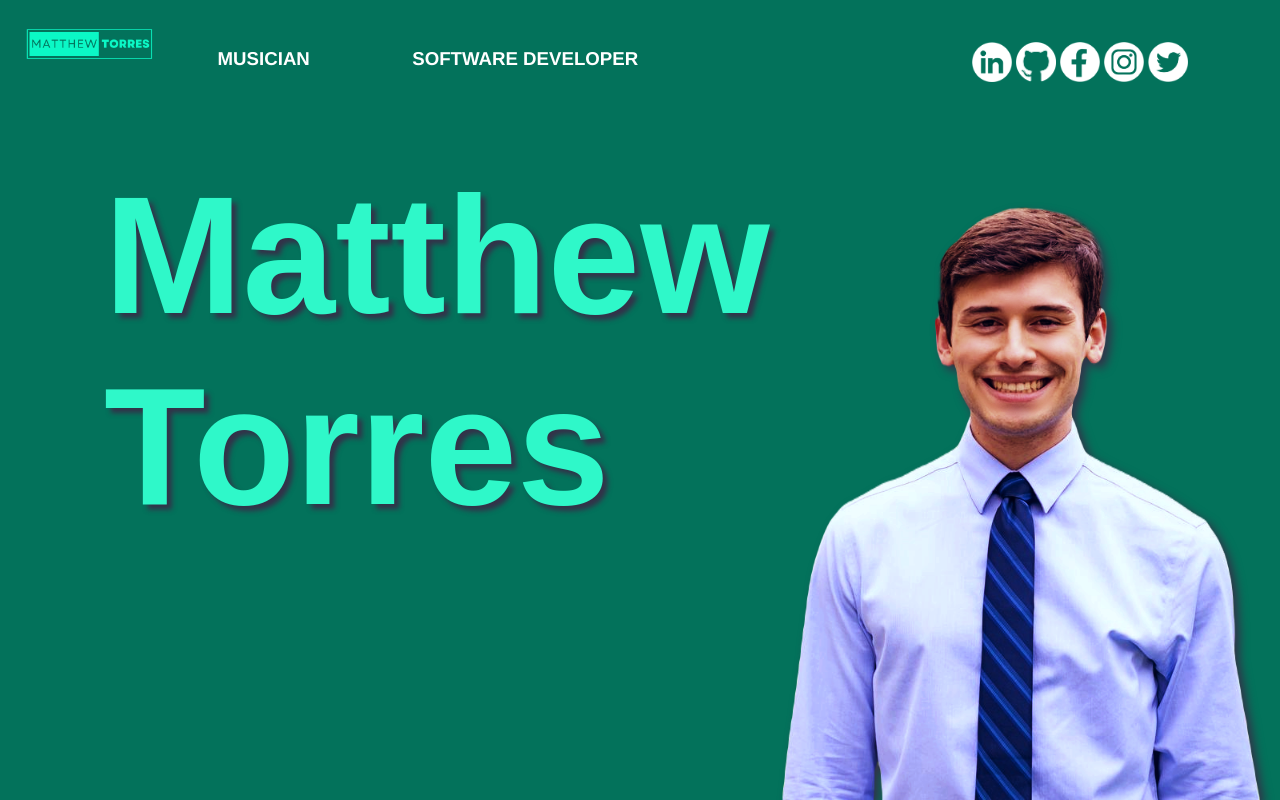
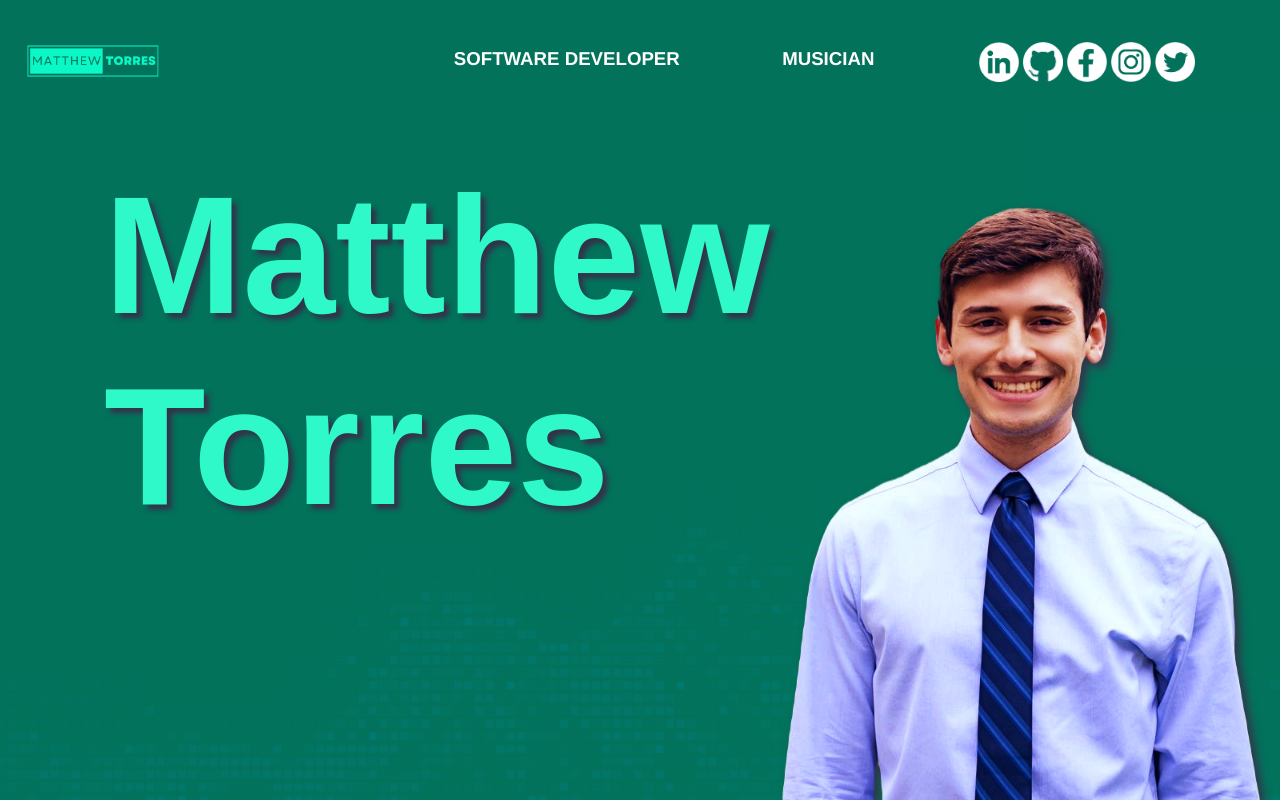
Before and after one commit to matthew-torres-86/matthew-torres, a Next.js app: page / in a window 1280 px wide. Built offline with nearby package versions, Linux system fonts and the light colour scheme.

Commit message:
background textures

```diff
--- a/pages/index.js
+++ b/pages/index.js
@@ -58,6 +58,7 @@ export default function Home() {
     <div className={styles.scroller} onScroll={reveal}>
       <div className={styles.backgroundLayer}>
           <img className={styles.headerImage} src="Matthew Torres.png"/>
+          <img className={styles.backgroundImage} src="dotted-background.png"></img>
           <h1 className={styles.pageTitle}>Matthew Torres</h1>
           <h2 className={styles.pageSubtitle}>Software Developer | Musician | Boston, MA</h2>
       </div>
@@ -66,9 +67,11 @@ export default function Home() {
         <p>-{REFERENCES[displayedReference]}</p>
       </div> */}
       <div className={styles.bio}>
+      <img src="laser-background.png" className={styles.backgroundImage}></img>
         <div>
         <h2 id="bio">Bio</h2>
-        <img src="bio.jpeg"></img>
+        <img src="bio.jpeg" className={styles.bioimg}></img>
+
         </div>
         {BIO}
     </div>
--- a/styles/Home.module.css
+++ b/styles/Home.module.css
@@ -22,6 +22,7 @@
   .scroller{
     height: 85vh;
     overflow-y: scroll;
+    overflow-x: hidden;
     scroll-snap-type: y mandatory;
     z-index: 8;
     position: fixed;
@@ -36,7 +37,7 @@
     padding: 0;
     top: 0;
     z-index: 0;
-    background-color: #03725B;
+    background-color: #03725c88;
     width: 100%;
     /* height: fit-content; */
     height: 85vh;
@@ -76,6 +77,14 @@
     position: absolute;
     z-index: 3;
     filter: drop-shadow(5px 5px 5px #333249)
+  }
+  .backgroundImage{
+    width: 100%;
+    position:absolute;
+    z-index: -5;
+    opacity: 0.5;
+    bottom: 0;
+    left: 0;
   }
 
   .active{
@@ -120,7 +129,7 @@
   .biotext.active{
     opacity: 1;
   }
-  .bio img{
+  .bioimg{
     margin-top: 5vh;
     max-height: 60%;
     max-width: 20vw;
@@ -251,7 +260,7 @@
       padding-left: 5vw;
       padding-top: 5vh;
       width: 80%;
-      font-size: 12vw;
+      font-size: calc(min(12vw, 25vh));
     }
     .pageSubtitle{
       padding-left: 8vw;
--- a/styles/Navigation.module.css
+++ b/styles/Navigation.module.css
@@ -1,7 +1,4 @@
-
-/*Navigation Styles*/
-
-
+  /* Navigation Styles*/
   .nav{
     background-color: #03725B;
     margin: 0;
@@ -11,22 +8,6 @@
     position: sticky;
     top: 0;
     z-index: 10;
-  }
-  .fullnav{
-    background-color: #03725B;
-  }
-  .mobilenav{
-    background-color: #03725c00;
-  }
-  .fullnav .logo{
-    width: 12%;
-    margin-top: 3vh;
-    margin-left: 1vw;
-    /* display: inline-block; */
-    padding: 0px;
-  }
-  .mobilenav .logo{
-    width: 20%;
   }
   .nav ul{
     list-style-type: none;
@@ -49,39 +30,80 @@
     transition: color 1s ease;
     background-color: #03725B;
   }
-
   .nav li a.active{
     color: #0BF8C6;
   }
-
   .nav li a:hover{
     color: #0BF8C6;
   }
 
-/*Mobile friendly Nav*/
+  /* Full-sized Navigation Styles */
+  .fullnav{
+    background-color: #03725B;
+  }
+  .fullnav .logo{
+    width: 10em;
+    margin-top: 5vh;
+    margin-left: 1vw;
+    padding: 0px;
+  }
   .fullnav ul{
     display: inline-block;
     width: 80vw;
-    /* right: 0; */
   }
-
+  .fullnav li a{
+    font-size: 14pt;
+    background-color: #03725B;
+    float: right;
+    /* width: fit-content; */
+    /* text-align: center; */
+    /* min-width: 180px; */
+  }
+  .fullnav .socials{
+    /* float: right; */
+    /* margin-left: 5%; */
+    display: flex;
+    /* width: 15vw; */
+}
+.fullnav .socials a{
+  padding: 2px;
+  margin: 0;
+}
+.fullnav ul .dropdown{
+  /* width: 25%; */
+  padding: 8px 10% 8px 0;
+  text-align: left;
+  float: right;
+  width: max-content;
+}
+.fullnav ul .dropdownContent{
+  display: none;
+  position: absolute;
+  z-index: 10;
+  text-align: left;
+  width: inherit;
+  top: 8vh;
+  padding-top: 1em;
+  margin-left: -1em;
+}
+  /* Mobile Navigation Styles */
+  .mobilenav{
+    background-color: #03725c00;
+    width: 100%;
+    height: 100%;
+  }
+  .mobilediv{
+    display: flex;
+    width: 100%;
+    float: left;
+  }
+  .mobilenav .logo{
+    width: 20%;
+  }
   .mobilenav ul{
     display: block;
     width: 100%;
     margin-left: 0;
-  }
-
-  .fullnav li a{
-    font-size: 14pt;
-    background-color: #03725B;
-    /* width: fit-content; */
-    /* text-align: center; */
-    /* min-width: 180px; */
-  }
-
-  .mobilenav{
-    width: 100%;
-    height: 100%;
   }
   .mobilenav li a{
     background-color: #03725ce1;
@@ -90,40 +112,15 @@
   .mobilenav a, .mobilenav .dropdown{
     width: 100%;
   }
-  .fullnav .socials{
-    /* float: right; */
-    /* margin-left: 5%; */
-    display: flex;
-    /* width: 15vw; */
-}
-
   .mobilenav .socials{
     /* float: left; */
     display: flex;
     width: 100%;
   }
-
-.mobilediv{
-  display: flex;
-  width: 100%;
-  float: left;
-}
-.fullnav .socials a{
-  padding: 2px;
-  margin: 0;
-}
-
   .sub{
     margin-left: 2em;
   }
-/*Dropdown*/
-.fullnav .dropdown{
-  /* width: 25%; */
-  padding: 8px 5%;
-  text-align: left;
-  float: left;
-  width: max-content;
-}
+
 .mobilenav .dropdown{
   /* width: 25%; */
   padding: 8px 5%;
@@ -132,15 +129,7 @@
   margin-left: 0;
   width: 100%;
 }
-  .fullnav .dropdownContent{
-    display: none;
-    position: absolute;
-    z-index: 10;
-    text-align: left;
-    width: inherit;
-    padding-top: 1em;
-    margin-left: -1em;
-  }
+
   .mobilenav .dropdownContent{
     display: none;
     position: absolute;
@@ -159,7 +148,8 @@
   }
 
   .dropdown:hover .dropdownContent{
-    display: block;
+    display: flex;
+    flex-direction: column;
   }
 
 /*Media Queries*/
```
Also changed, not shown: public/dotted-background.png (added), public/laser-background.png (added). Lines whose indentation alone changed are shown as unchanged.
